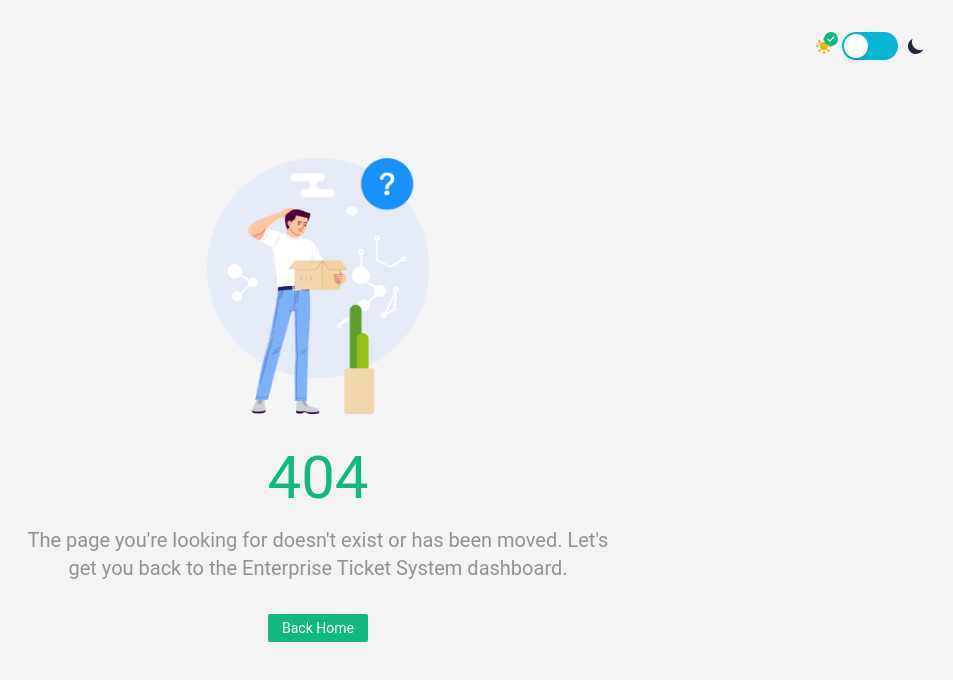
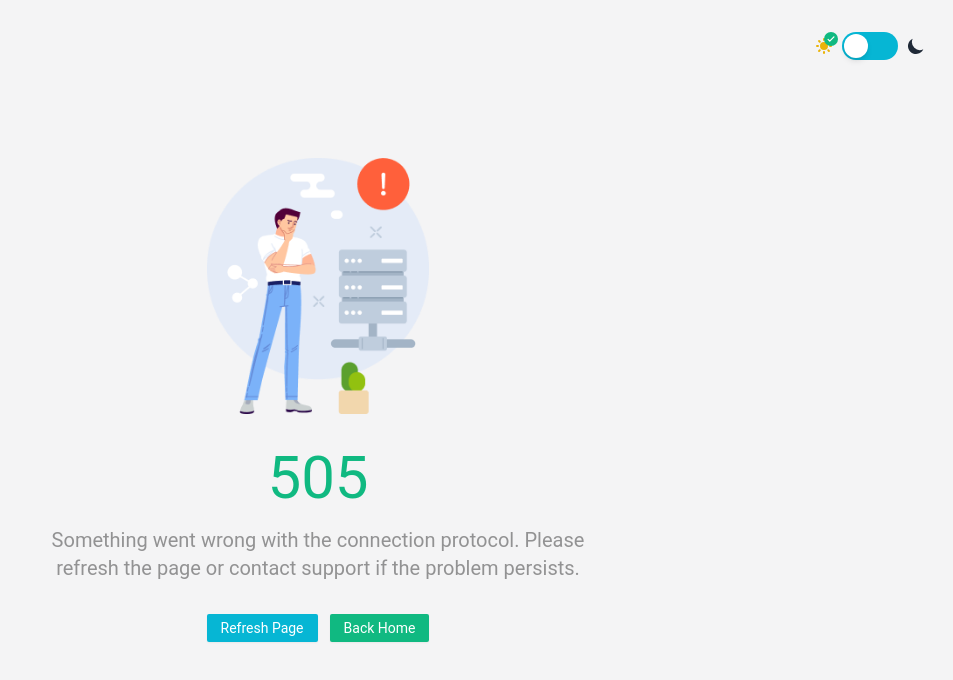
Before and after one commit to yazilim-xyz/ticket-frontend, a React (Create React App) app: page /505 in a window 1280 px wide. Before the commit this address had no page. Shown: the top 680 px of the page, without its empty margins (322-1275 px from the left). Built offline with nearby package versions, Linux system fonts and the light colour scheme.

Commit message:
Add Error 403 and Error 505 pages
- Create Error403Page for access denied scenarios
- Create Error505Page for server protocol errors
- Add refresh functionality to 505 page
- Update App.tsx routing with dedicated error page routes (/403, /404, /505)

```diff
--- a/src/App.tsx
+++ b/src/App.tsx
@@ -6,6 +6,8 @@ import RegisterPage from './pages/RegisterPage';
 import LoginPage from './pages/LoginPage';
 import PasswordResetPage from './pages/PasswordResetPage';
 import Error404Page from './pages/Error404Page';
+import Error403Page from './pages/Error403Page';
+import Error505Page from './pages/Error505Page';
 
 function App() {
   return (
@@ -25,7 +27,12 @@ function App() {
         {/* About Us Page */}
         <Route path="/aboutus" element={<AboutUsPage />} />
 
-        {/* 404 - Sayfa bulunamadı */}
+          {/* Error Pages */}
+        <Route path="/403" element={<Error403Page />} />
+        <Route path="/404" element={<Error404Page />} />
+        <Route path="/505" element={<Error505Page />} />
+
+        {/* Catch All 404 - Sayfa bulunamadı */}
         <Route path="*" element={<Error404Page />} />
       </Routes>
     </Router>
--- /dev/null
+++ b/src/pages/Error403Page.tsx
@@ -0,0 +1,85 @@
+import React, { useState } from 'react';
+import { useNavigate } from 'react-router-dom';
+import error403Image from '../assets/error403.png';
+
+const Error403Page: React.FC = () => {
+  const navigate = useNavigate();
+  const [isDarkMode, setIsDarkMode] = useState(false);
+
+  const toggleTheme = () => {
+    setIsDarkMode(!isDarkMode);
+  };
+
+  const handleBackHome = () => {
+    navigate('/');
+  };
+
+  return (
+    <div className={`flex flex-col items-center justify-center min-h-screen ${isDarkMode ? 'bg-gray-900' : 'bg-zinc-100'} relative`}>
+      {/* Dark/Light Mode Toggle - Sağ Üst */}
+      <div className="absolute top-8 right-8 flex items-center gap-2">
+        {/* Sun Icon */}
+        <div className="relative">
+          <svg className={`w-5 h-5 transition-colors ${isDarkMode ? 'text-gray-600' : 'text-yellow-500'}`} fill="currentColor" viewBox="0 0 20 20">
+            <path fillRule="evenodd" d="M10 2a1 1 0 011 1v1a1 1 0 11-2 0V3a1 1 0 011-1zm4 8a4 4 0 11-8 0 4 4 0 018 0zm-.464 4.95l.707.707a1 1 0 001.414-1.414l-.707-.707a1 1 0 00-1.414 1.414zm2.12-10.607a1 1 0 010 1.414l-.706.707a1 1 0 11-1.414-1.414l.707-.707a1 1 0 011.414 0zM17 11a1 1 0 100-2h-1a1 1 0 100 2h1zm-7 4a1 1 0 011 1v1a1 1 0 11-2 0v-1a1 1 0 011-1zM5.05 6.464A1 1 0 106.465 5.05l-.708-.707a1 1 0 00-1.414 1.414l.707.707zm1.414 8.486l-.707.707a1 1 0 01-1.414-1.414l.707-.707a1 1 0 011.414 1.414zM4 11a1 1 0 100-2H3a1 1 0 000 2h1z" clipRule="evenodd" />
+          </svg>
+          {!isDarkMode && (
+            <div className="absolute -top-1 -right-1 w-3.5 h-3.5 bg-emerald-500 rounded-full flex items-center justify-center">
+              <svg className="w-2.5 h-2.5 text-white" fill="none" stroke="currentColor" viewBox="0 0 24 24" strokeWidth={3}>
+                <path strokeLinecap="round" strokeLinejoin="round" d="M5 13l4 4L19 7" />
+              </svg>
+            </div>
+          )}
+        </div>
+
+        {/* Switch Toggle */}
+        <button onClick={toggleTheme} className="relative w-14 h-7 rounded-full transition-colors duration-300 bg-cyan-500" aria-label="Toggle theme">
+          <span className={`absolute top-0.5 left-0.5 w-6 h-6 bg-white rounded-full shadow-md transform transition-transform duration-300 ${isDarkMode ? 'translate-x-7' : 'translate-x-0'}`} />
+        </button>
+
+        {/* Moon Icon */}
+        <div className="relative">
+          <svg className={`w-5 h-5 transition-colors ${isDarkMode ? 'text-gray-200' : 'text-gray-800'}`} fill="currentColor" viewBox="0 0 20 20">
+            <path d="M17.293 13.293A8 8 0 016.707 2.707a8.001 8.001 0 1010.586 10.586z" />
+          </svg>
+          {isDarkMode && (
+            <div className="absolute -top-1 -right-1 w-3.5 h-3.5 bg-emerald-500 rounded-full flex items-center justify-center">
+              <svg className="w-2.5 h-2.5 text-white" fill="none" stroke="currentColor" viewBox="0 0 24 24" strokeWidth={3}>
+                <path strokeLinecap="round" strokeLinejoin="round" d="M5 13l4 4L19 7" />
+              </svg>
+            </div>
+          )}
+        </div>
+      </div>
+
+      {/* 403 Illustration */}
+      <div className="mb-8">
+        <img
+          src={error403Image}
+          alt="403 Access Denied"
+          className="w-64 h-64 object-contain"
+        />
+      </div>
+
+      {/* Error Code */}
+      <h1 className={`text-6xl font-normal font-['Roboto'] leading-[64px] mb-4 ${isDarkMode ? 'text-emerald-400' : 'text-emerald-500'}`}>
+        403
+      </h1>
+
+      {/* Error Message */}
+      <p className={`text-xl font-normal font-['Roboto'] leading-7 text-center max-w-[600px] mb-8 ${isDarkMode ? 'text-gray-400' : 'text-black/40'}`}>
+        You don't have permission to access this page. Please contact your administrator.
+      </p>
+
+      {/* Back Home Button */}
+      <button
+        onClick={handleBackHome}
+        className="px-3.5 py-1 bg-emerald-500 rounded-sm shadow-sm text-white text-sm font-normal font-['Roboto'] leading-5 hover:bg-emerald-600 transition-colors"
+      >
+        Back Home
+      </button>
+    </div>
+  );
+};
+
+export default Error403Page;
--- /dev/null
+++ b/src/pages/Error505Page.tsx
@@ -0,0 +1,97 @@
+import React, { useState } from 'react';
+import { useNavigate } from 'react-router-dom';
+import error505Image from '../assets/error505.png';
+
+const Error505Page: React.FC = () => {
+  const navigate = useNavigate();
+  const [isDarkMode, setIsDarkMode] = useState(false);
+
+  const toggleTheme = () => {
+    setIsDarkMode(!isDarkMode);
+  };
+
+  const handleBackHome = () => {
+    navigate('/');
+  };
+
+  const handleRefresh = () => {
+    window.location.reload();
+  };
+
+  return (
+    <div className={`flex flex-col items-center justify-center min-h-screen ${isDarkMode ? 'bg-gray-900' : 'bg-zinc-100'} relative`}>
+      {/* Dark/Light Mode Toggle - Sağ Üst */}
+      <div className="absolute top-8 right-8 flex items-center gap-2">
+        {/* Sun Icon */}
+        <div className="relative">
+          <svg className={`w-5 h-5 transition-colors ${isDarkMode ? 'text-gray-600' : 'text-yellow-500'}`} fill="currentColor" viewBox="0 0 20 20">
+            <path fillRule="evenodd" d="M10 2a1 1 0 011 1v1a1 1 0 11-2 0V3a1 1 0 011-1zm4 8a4 4 0 11-8 0 4 4 0 018 0zm-.464 4.95l.707.707a1 1 0 001.414-1.414l-.707-.707a1 1 0 00-1.414 1.414zm2.12-10.607a1 1 0 010 1.414l-.706.707a1 1 0 11-1.414-1.414l.707-.707a1 1 0 011.414 0zM17 11a1 1 0 100-2h-1a1 1 0 100 2h1zm-7 4a1 1 0 011 1v1a1 1 0 11-2 0v-1a1 1 0 011-1zM5.05 6.464A1 1 0 106.465 5.05l-.708-.707a1 1 0 00-1.414 1.414l.707.707zm1.414 8.486l-.707.707a1 1 0 01-1.414-1.414l.707-.707a1 1 0 011.414 1.414zM4 11a1 1 0 100-2H3a1 1 0 000 2h1z" clipRule="evenodd" />
+          </svg>
+          {!isDarkMode && (
+            <div className="absolute -top-1 -right-1 w-3.5 h-3.5 bg-emerald-500 rounded-full flex items-center justify-center">
+              <svg className="w-2.5 h-2.5 text-white" fill="none" stroke="currentColor" viewBox="0 0 24 24" strokeWidth={3}>
+                <path strokeLinecap="round" strokeLinejoin="round" d="M5 13l4 4L19 7" />
+              </svg>
+            </div>
+          )}
+        </div>
+
+        {/* Switch Toggle */}
+        <button onClick={toggleTheme} className="relative w-14 h-7 rounded-full transition-colors duration-300 bg-cyan-500" aria-label="Toggle theme">
+          <span className={`absolute top-0.5 left-0.5 w-6 h-6 bg-white rounded-full shadow-md transform transition-transform duration-300 ${isDarkMode ? 'translate-x-7' : 'translate-x-0'}`} />
+        </button>
+
+        {/* Moon Icon */}
+        <div className="relative">
+          <svg className={`w-5 h-5 transition-colors ${isDarkMode ? 'text-gray-200' : 'text-gray-800'}`} fill="currentColor" viewBox="0 0 20 20">
+            <path d="M17.293 13.293A8 8 0 016.707 2.707a8.001 8.001 0 1010.586 10.586z" />
+          </svg>
+          {isDarkMode && (
+            <div className="absolute -top-1 -right-1 w-3.5 h-3.5 bg-emerald-500 rounded-full flex items-center justify-center">
+              <svg className="w-2.5 h-2.5 text-white" fill="none" stroke="currentColor" viewBox="0 0 24 24" strokeWidth={3}>
+                <path strokeLinecap="round" strokeLinejoin="round" d="M5 13l4 4L19 7" />
+              </svg>
+            </div>
+          )}
+        </div>
+      </div>
+
+      {/* 505 Illustration */}
+      <div className="mb-8">
+        <img
+          src={error505Image}
+          alt="505 Server Error"
+          className="w-64 h-64 object-contain"
+        />
+      </div>
+
+      {/* Error Code */}
+      <h1 className={`text-6xl font-normal font-['Roboto'] leading-[64px] mb-4 ${isDarkMode ? 'text-emerald-400' : 'text-emerald-500'}`}>
+        505
+      </h1>
+
+      {/* Error Message */}
+      <p className={`text-xl font-normal font-['Roboto'] leading-7 text-center max-w-[600px] mb-8 ${isDarkMode ? 'text-gray-400' : 'text-black/40'}`}>
+        Something went wrong with the connection protocol. Please refresh the page or contact support if the problem persists.
+      </p>
+
+      {/* Action Buttons */}
+      <div className="flex gap-3">
+        <button
+          onClick={handleRefresh}
+          className="px-3.5 py-1 bg-cyan-500 rounded-sm shadow-sm text-white text-sm font-normal font-['Roboto'] leading-5 hover:bg-cyan-600 transition-colors"
+        >
+          Refresh Page
+        </button>
+        <button
+          onClick={handleBackHome}
+          className="px-3.5 py-1 bg-emerald-500 rounded-sm shadow-sm text-white text-sm font-normal font-['Roboto'] leading-5 hover:bg-emerald-600 transition-colors"
+        >
+          Back Home
+        </button>
+      </div>
+    </div>
+  );
+};
+
+export default Error505Page;
```
Also changed, not shown: src/assets/error403.png (added), src/assets/error505.png (added).
